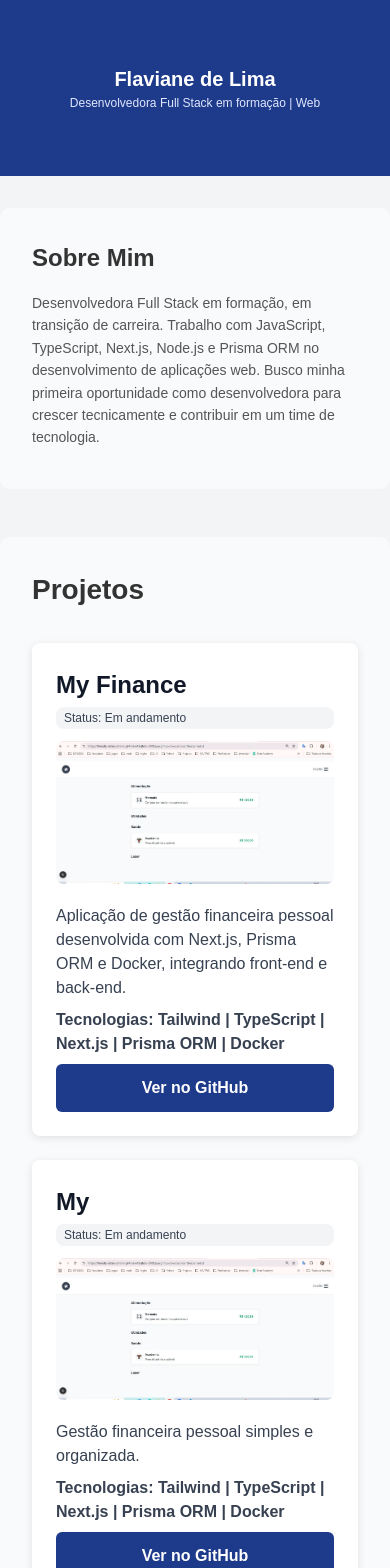
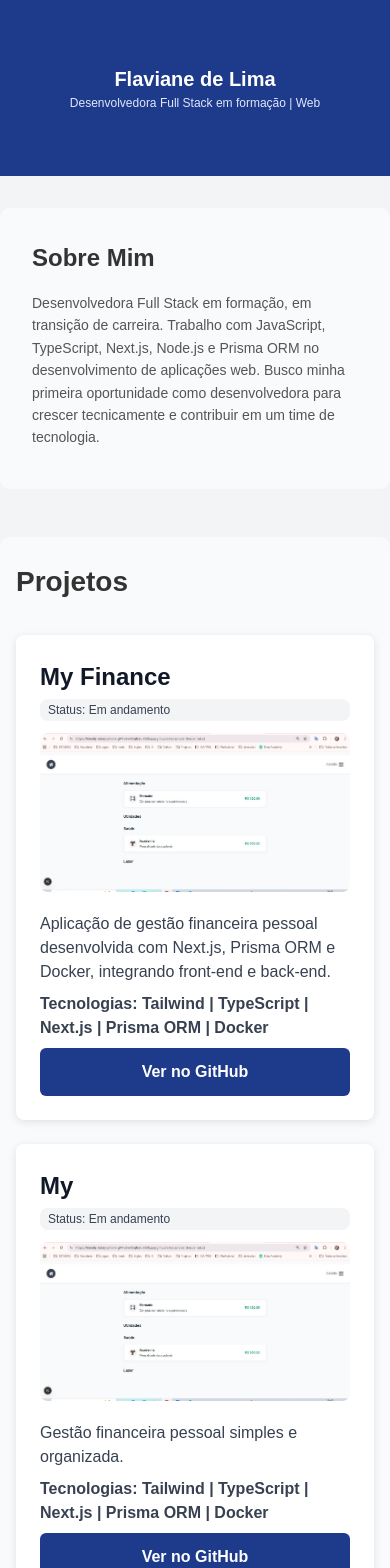
Before and after one commit to flaviane-lima/portfolio-flaviane, a Next.js app: page / in a window 390 px wide. Shown: the top 1568 px of the page. Built offline with nearby package versions, Linux system fonts and the light colour scheme.

Commit message:
ajusta layout e padding responsivo

```diff
--- a/app/components/Projects.tsx
+++ b/app/components/Projects.tsx
@@ -8,9 +8,16 @@ const StyledSection = styled.section`
   background-color: #F9FAFB;
   color: #333333;
   margin: 1rem auto 0 auto;
-  padding: 2rem;
-  max-width: 1000px;        /* limita largura da seção inteira */
   border-radius: 10px;
+  max-width: 1000px;
+
+  /* MOBILE */
+  padding: 1.5rem 1rem;
+
+   /* TABLET / DESKTOP */
+  @media (min-width: 768px) {
+    padding: 2rem;
+  }
 
 `
 
```
